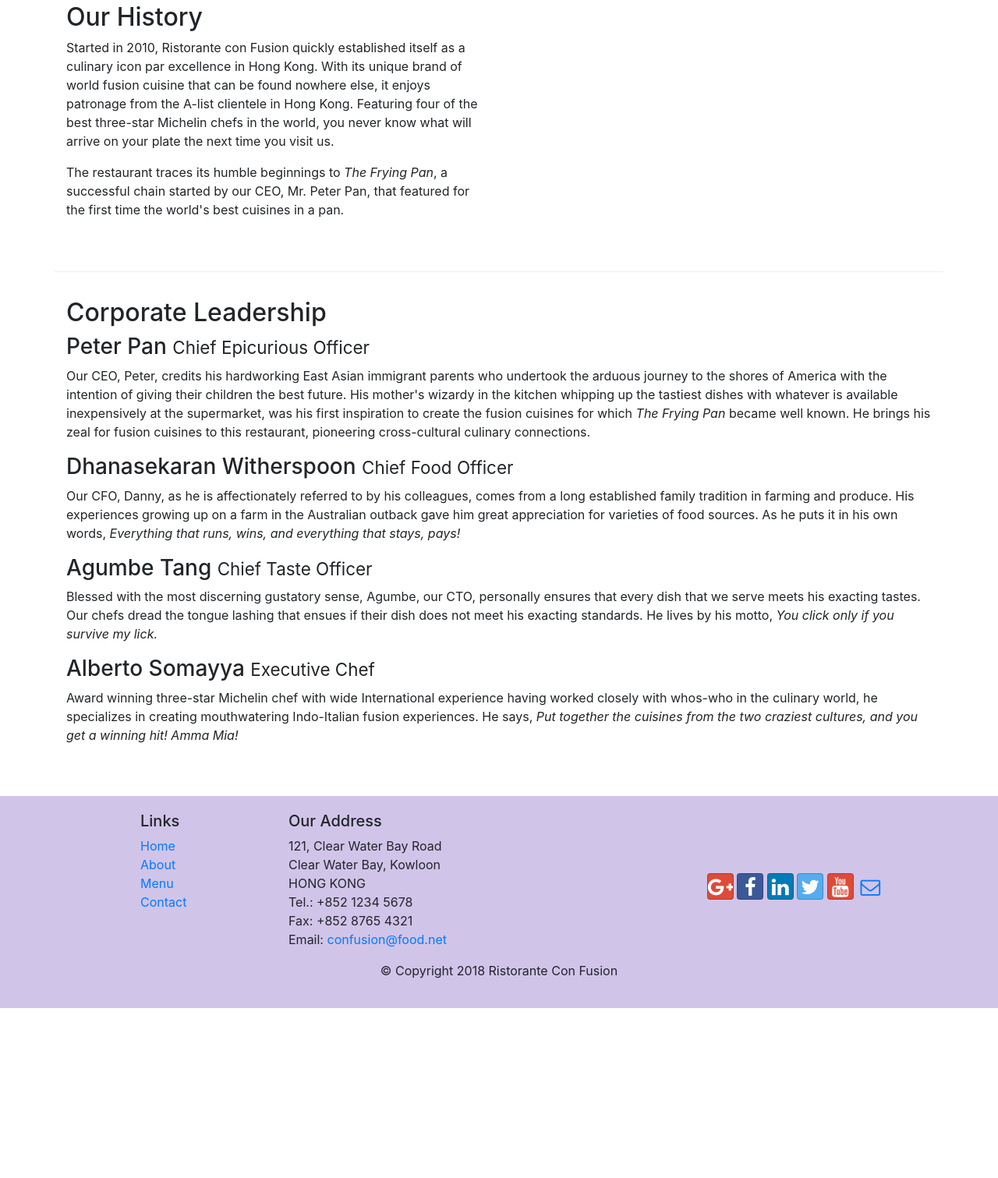
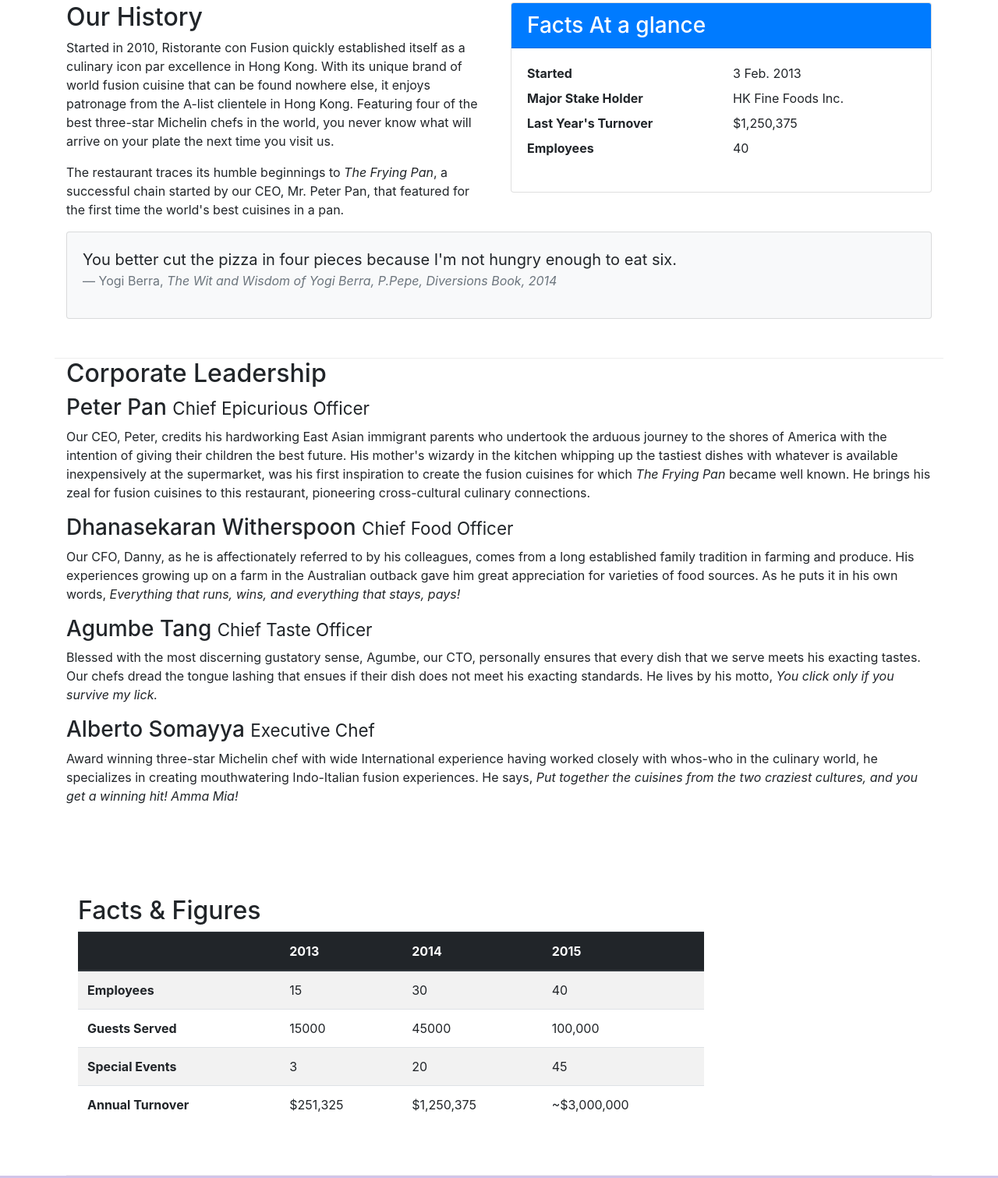
Before and after one commit to leonardloh/HKUST-Coursera-Full-Stack-Web-App-Course, a website: page aboutus.html in a window 1280 px wide. Shown: the part 489-2000 px from the top of the page at 78% size. Before the commit the page ends 1782 px from the top, so only its background shows below. Drawn offline with nearby package versions, Linux system fonts and the light colour scheme.

Commit message:
tables and cards

```diff
--- a/aboutus.html
+++ b/aboutus.html
@@ -60,19 +60,43 @@
         </div>
 
 
-        <div class="row">
-            <div style="padding-top: 50px; padding-bottom:50px; border-bottom: 1px ridge;">
-                <div class="col-12 col-sm-6">
-                    <h2>Our History</h2>
-                    <div>
-                        <p>Started in 2010, Ristorante con Fusion quickly established itself as a culinary icon par excellence in Hong Kong. With its unique brand of world fusion cuisine that can be found nowhere else, it enjoys patronage from the A-list clientele in Hong Kong.  Featuring four of the best three-star Michelin chefs in the world, you never know what will arrive on your plate the next time you visit us.</p>
-                        <p>The restaurant traces its humble beginnings to <em>The Frying Pan</em>, a successful chain started by our CEO, Mr. Peter Pan, that featured for the first time the world's best cuisines in a pan.</p>
+        <div class="row" style="padding-top: 50px; padding-bottom:50px; border-bottom: 1px ridge;">
+            <div class="col-sm-6">
+                <h2>Our History</h2>
+                <div>
+                    <p>Started in 2010, Ristorante con Fusion quickly established itself as a culinary icon par excellence in Hong Kong. With its unique brand of world fusion cuisine that can be found nowhere else, it enjoys patronage from the A-list clientele in Hong Kong.  Featuring four of the best three-star Michelin chefs in the world, you never know what will arrive on your plate the next time you visit us.</p>
+                    <p>The restaurant traces its humble beginnings to <em>The Frying Pan</em>, a successful chain started by our CEO, Mr. Peter Pan, that featured for the first time the world's best cuisines in a pan.</p>
+                </div>
+            </div>
+            <div class="col-sm-6">
+                <div class="card">
+                    <h3 class="card-header bg-primary text-white"> Facts At a glance</h3>
+                    <div class="card-body">
+                        <dl class="row">
+                            <dt class="col-6">Started</dt>
+                            <dd class="col-6">3 Feb. 2013</dd>
+                            <dt class="col-6">Major Stake Holder</dt>
+                            <dd class="col-6">HK Fine Foods Inc.</dd>
+                            <dt class="col-6">Last Year's Turnover</dt>
+                            <dd class="col-6">$1,250,375</dd>
+                            <dt class="col-6">Employees</dt>
+                            <dd class="col-6">40</dd>
+                        </dl>
                     </div>
                 </div>
-                <div class="col-12 col-sm-6">
+            </div>
+            <div class="col-12">
+                <div class="card card-body bg-light">
+                    <blockquote class="blockquote">
+                        <p class="mb-0">You better cut the pizza in four pieces
+                            because I'm not hungry enough to eat six.
+                        </p>
+                        <footer class="blockquote-footer">Yogi Berra,
+                            <cite title="Source Title"> The Wit and Wisdom of Yogi Berra, P.Pepe, Diversions Book, 2014</cite>
+                        </footer>
+                    </blockquote>
                 </div>
             </div>
-            <hr>
         </div>
 
 
@@ -88,6 +112,53 @@
                 <h3>Alberto Somayya <small>Executive Chef</small></h3>
                 <p class="d-none d-lg-block">Award winning three-star Michelin chef with wide International experience having worked closely with whos-who in the culinary world, he specializes in creating mouthwatering Indo-Italian fusion experiences. He says, <em>Put together the cuisines from the two craziest cultures, and you get a winning hit! Amma Mia!</em></p>
             </div>
+       </div>
+
+       <div class="row row-content">
+           <div class="col-12 col-sm-9">
+               <h2>Facts &amp; Figures</h2>
+               <div class="table-responsive">
+                <table class="table table-striped">
+                    <thead class="thead-dark">
+                        <tr>
+                            <th>&nbsp;</th>
+                            <th>2013</th>
+                            <th>2014</th>
+                            <th>2015</th>
+                        </tr>
+                    </thead>
+                    <tbody>
+                        <tr>
+                            <th>Employees</th>
+                            <td>15</td>
+                            <td>30</td>
+                            <td>40</td>
+                        </tr>
+                        <tr>
+                            <th>Guests Served</th>
+                            <td>15000</td>
+                            <td>45000</td>
+                            <td>100,000</td>
+                        </tr>
+                        <tr>
+                            <th>Special Events</th>
+                            <td>3</td>
+                            <td>20</td>
+                            <td>45</td>
+                        </tr>
+                        <tr>
+                            <th>Annual Turnover</th>
+                            <td>$251,325</td>
+                            <td>$1,250,375</td>
+                            <td>~$3,000,000</td>
+                        </tr>
+                    </tbody>
+                </table>
+            </div>
+           </div>
+           <div class="col-12 col-sm-3">
+
+           </div>
        </div>
 
     </div>
```
